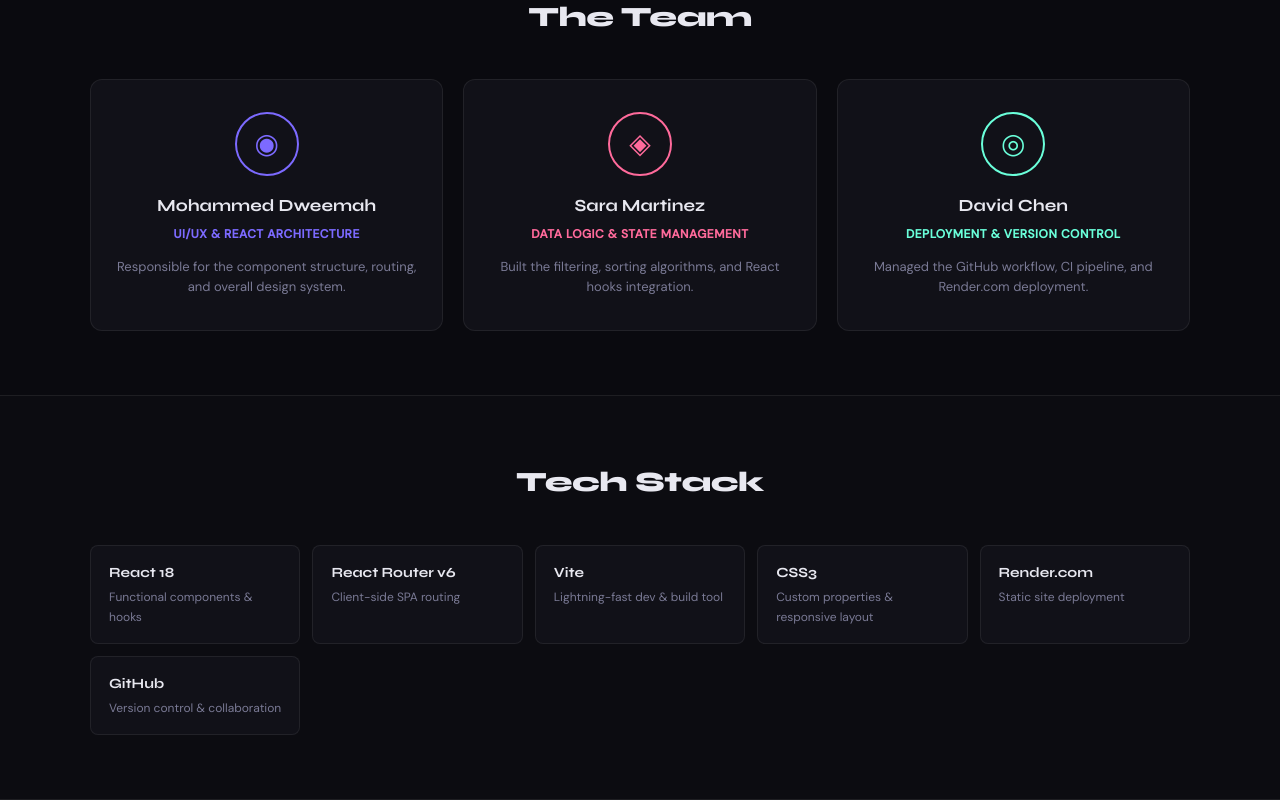
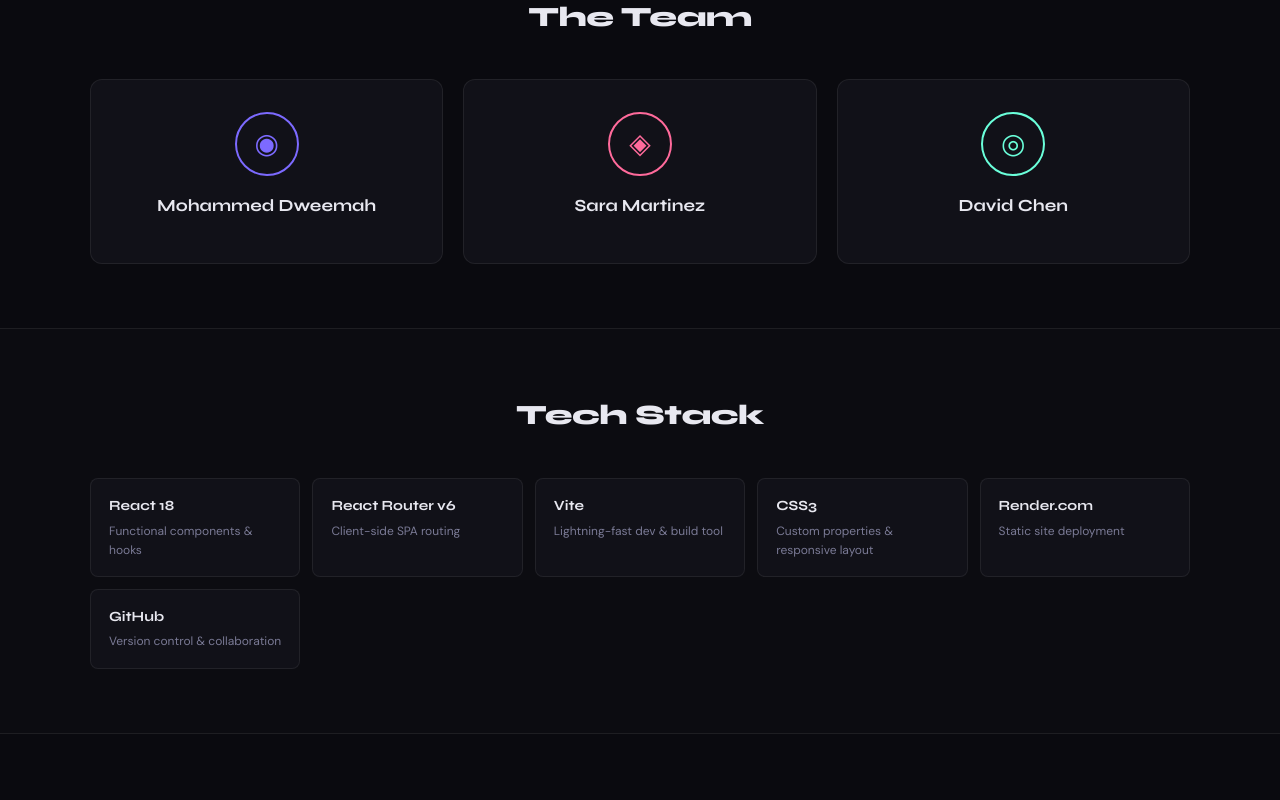
Before and after one commit to mohammed-dweemah/project-01, a React (Vite) app: page /about in a window 1280 px wide. Shown: the part 998-1798 px from the top of the page. After the commit the page ends 1732 px from the top, so only its background shows below. Built offline with nearby package versions, Linux system fonts and the light colour scheme; the HTML template or start-up script is replaced by a standard one.

Commit message:
simplify design

```diff
--- a/src/pages/AboutPage/AboutPage.jsx
+++ b/src/pages/AboutPage/AboutPage.jsx
@@ -4,24 +4,24 @@ import './AboutPage.css';
 const team = [
   {
     name: 'Mohammed Dweemah',
-    role: 'UI/UX & React Architecture',
+
     avatar: '◉',
     color: '#7c6aff',
-    bio: 'Responsible for the component structure, routing, and overall design system.',
+
   },
   {
     name: 'Sara Martinez',
-    role: 'Data Logic & State Management',
+
     avatar: '◈',
     color: '#ff6a9b',
-    bio: 'Built the filtering, sorting algorithms, and React hooks integration.',
+
   },
   {
     name: 'David Chen',
-    role: 'Deployment & Version Control',
+
     avatar: '◎',
     color: '#6affda',
-    bio: 'Managed the GitHub workflow, CI pipeline, and Render.com deployment.',
+
   },
 ];
 
```
